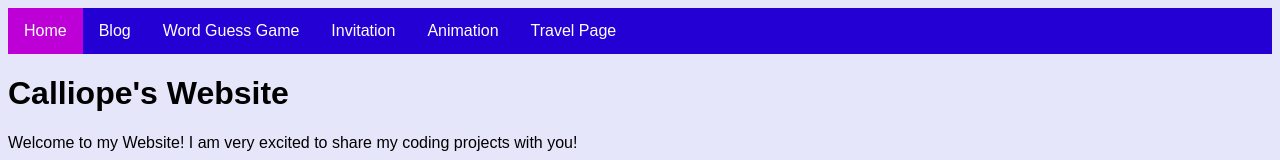
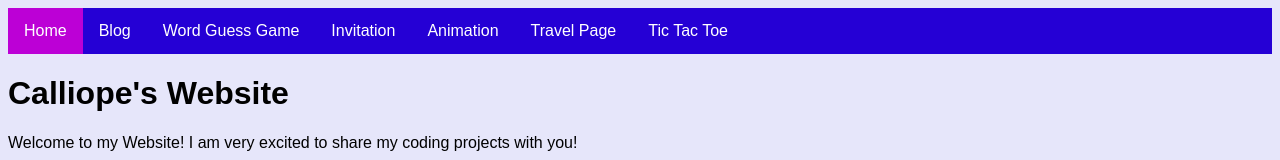
Before and after one commit to calliopea/calliopea.github.io, a plain HTML site: page index.html in a window 1280 px wide. Shown: the top 160 px of the page. Drawn offline with Linux system fonts and the light colour scheme.

Commit message:
Update index.html

```diff
--- a/index.html
+++ b/index.html
@@ -14,6 +14,7 @@
     <li><a href="invite.html">Invitation</a></li>
     <li><a href="animation.html">Animation</a></li>
     <li> <a href="travel.html"> Travel Page</a></li>
+    <li><a href="tic-tac-toe.html"> Tic Tac Toe </a></li>
 </div>
 
 <h1>Calliope's Website </h1>
```
